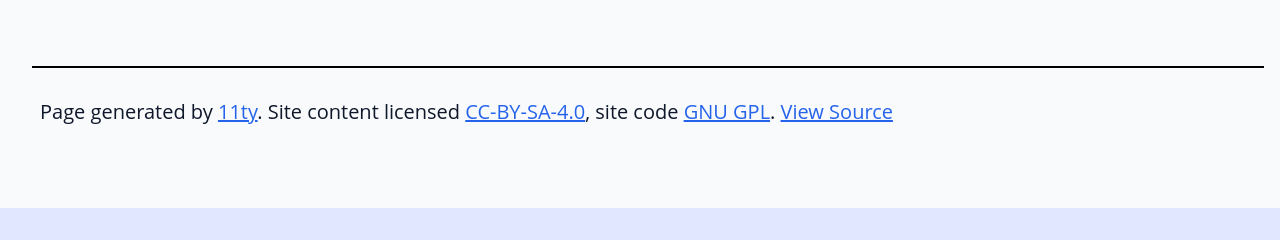
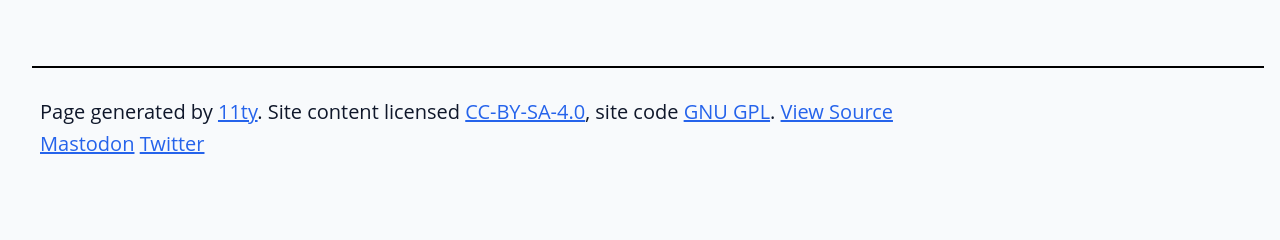
Before and after one commit to ectucker1/personalsite, an Eleventy site: page src/projects/ld32.md in a window 1280 px wide. Shown: the part 1593-1833 px from the top of the page. Before the commit the page ends 1801 px from the top, so only its background shows below. Built offline with nearby package versions, Linux system fonts and the light colour scheme; Eleventy itself is replaced by a stand-in of ours; files that its build step writes are made by us from their sources; a web font is replaced by a local one; what markdown-it-html5-media would draw is missing.

Commit message:
Add social links to footer

```diff
--- a/src/_includes/footer.html
+++ b/src/_includes/footer.html
@@ -3,5 +3,8 @@
     Page generated by <a target="_blank" rel="noopener noreferrer" href="https://www.11ty.dev/">11ty</a>.
     Site content licensed <a target="_blank" rel="noopener noreferrer" href="https://creativecommons.org/licenses/by-sa/4.0/">CC-BY-SA-4.0</a>, site code <a target="_blank" rel="noopener noreferrer" href="https://www.gnu.org/licenses/gpl-3.0.en.html">GNU GPL</a>.
     <a target="_blank" rel="noopener noreferrer" href="https://github.com/ectucker1/personalsite">View Source</a>
+    <br>
+    <a rel="me" href="https://mastodon.gamedev.place/@ectcetera">Mastodon</a>
+    <a rel="me" href="https://twitter.com/ect_cetera">Twitter</a>
   </p>
 </footer>
```
